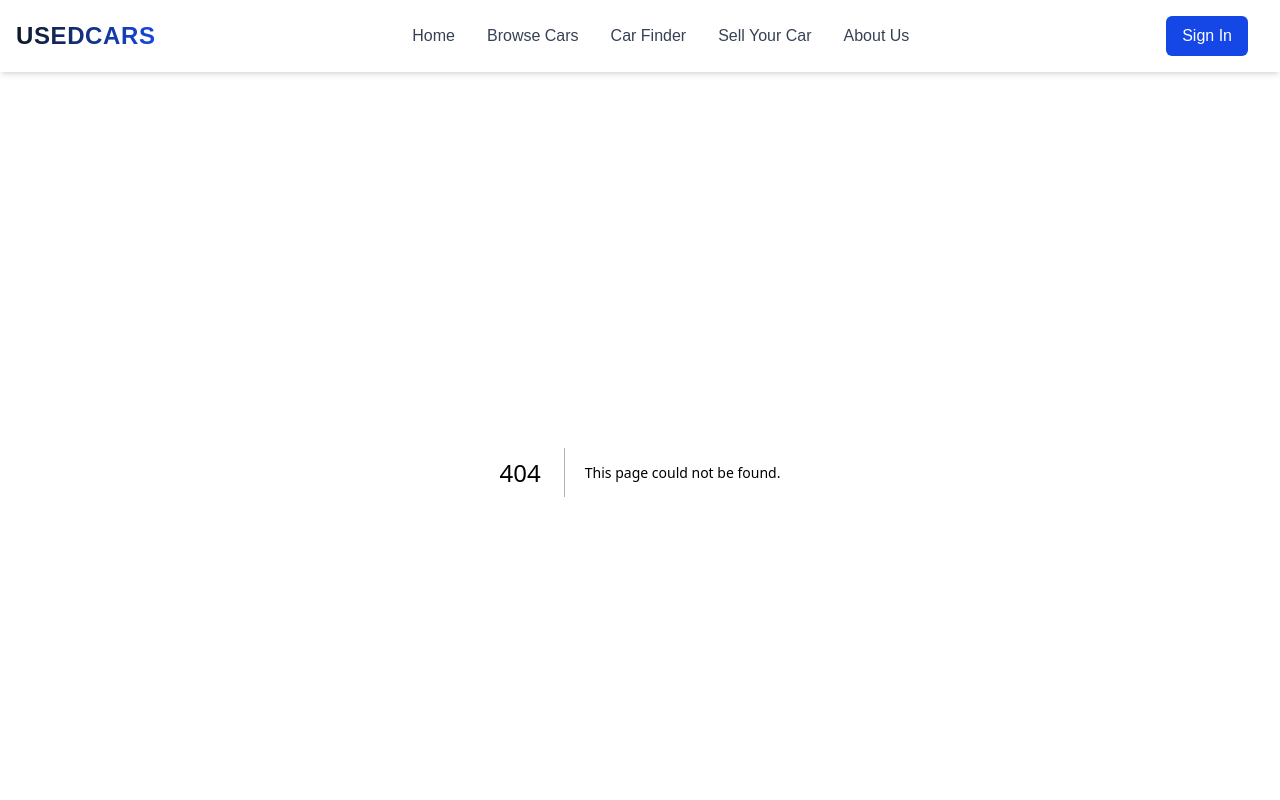
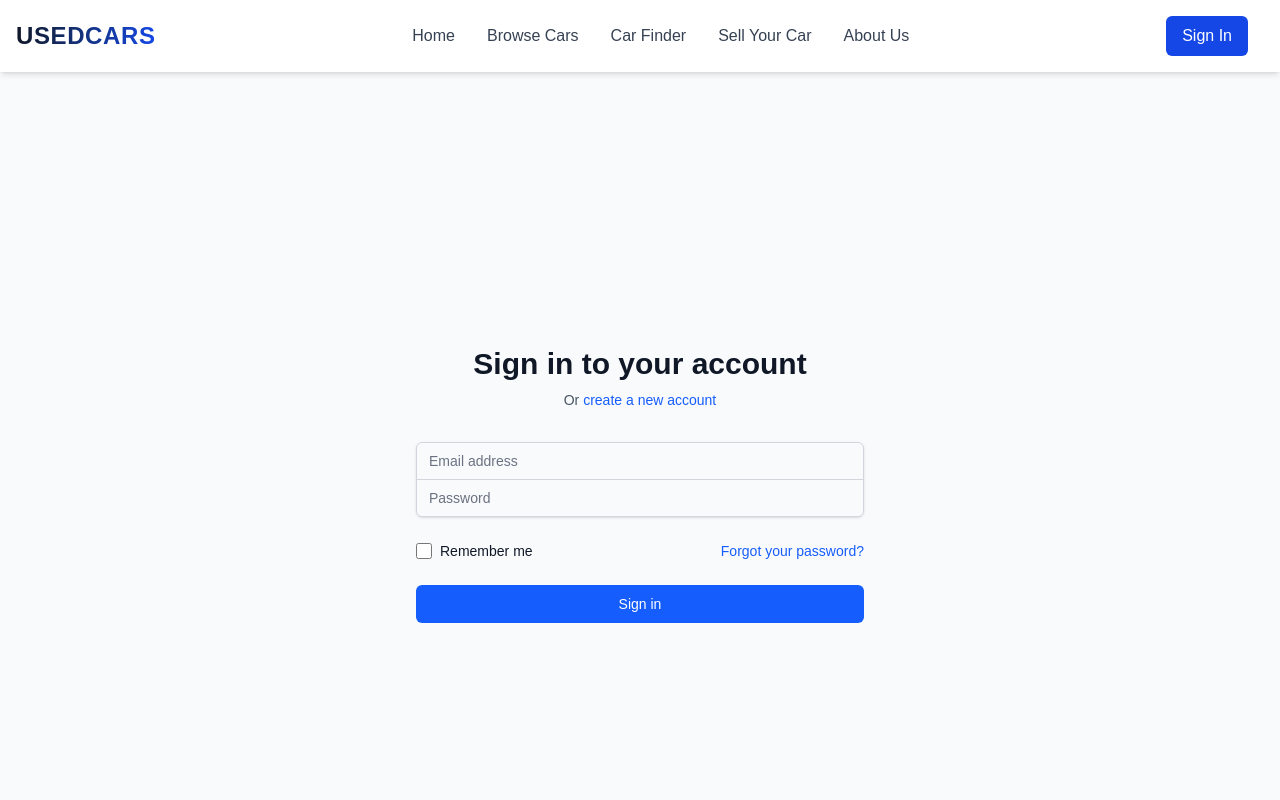
Before and after one commit to RobertSternal/usedcars, a Next.js app in the folder used-cars/: page /signin in a window 1280 px wide. Before the commit this address had no page. Shown: the top 800 px of the page. Built offline with nearby package versions, Linux system fonts and the light colour scheme.

Commit message:
feat: Add sign in page with form and authentication handling

```diff
--- /dev/null
+++ b/used-cars/src/app/signin/page.tsx
@@ -0,0 +1,146 @@
+'use client';
+
+import { useState } from 'react';
+import { useRouter } from 'next/navigation';
+import Link from 'next/link';
+
+export default function SignIn() {
+  const [email, setEmail] = useState('');
+  const [password, setPassword] = useState('');
+  const [error, setError] = useState('');
+  const [loading, setLoading] = useState(false);
+  const router = useRouter();
+
+  const handleSubmit = async (e: React.FormEvent) => {
+    e.preventDefault();
+    setError('');
+    setLoading(true);
+
+    try {
+      const response = await fetch('/api/auth/signin', {
+        method: 'POST',
+        headers: {
+          'Content-Type': 'application/json',
+        },
+        body: JSON.stringify({ email, password }),
+      });
+
+      const data = await response.json();
+
+      if (!response.ok) {
+        throw new Error(data.error || 'Failed to sign in');
+      }
+
+      // Store token in localStorage
+      localStorage.setItem('token', data.token);
+      localStorage.setItem('user', JSON.stringify(data.user));
+
+      // Redirect to home page or dashboard
+      router.push('/');
+    } catch (err) {
+      setError(err instanceof Error ? err.message : 'An error occurred');
+    } finally {
+      setLoading(false);
+    }
+  };
+
+  return (
+    <div className="min-h-screen flex items-center justify-center bg-gray-50 py-12 px-4 sm:px-6 lg:px-8">
+      <div className="max-w-md w-full space-y-8">
+        <div>
+          <h2 className="mt-6 text-center text-3xl font-extrabold text-gray-900">
+            Sign in to your account
+          </h2>
+          <p className="mt-2 text-center text-sm text-gray-600">
+            Or{' '}
+            <Link href="/signup" className="font-medium text-blue-600 hover:text-blue-500">
+              create a new account
+            </Link>
+          </p>
+        </div>
+
+        {error && (
+          <div className="bg-red-50 border-l-4 border-red-500 p-4 mb-4">
+            <div className="flex">
+              <div className="flex-shrink-0">
+                <svg className="h-5 w-5 text-red-400" viewBox="0 0 20 20" fill="currentColor">
+                  <path fillRule="evenodd" d="M10 18a8 8 0 100-16 8 8 0 000 16zm3.707-9.293a1 1 0 00-1.414-1.414L9 10.586 7.707 9.293a1 1 0 00-1.414 1.414l2 2a1 1 0 001.414 0l4-4z" clipRule="evenodd" />
+                </svg>
+              </div>
+              <div className="ml-3">
+                <p className="text-sm text-red-700">{error}</p>
+              </div>
+            </div>
+          </div>
+        )}
+
+        <form className="mt-8 space-y-6" onSubmit={handleSubmit}>
+          <div className="rounded-md shadow-sm -space-y-px">
+            <div>
+              <label htmlFor="email" className="sr-only">
+                Email address
+              </label>
+              <input
+                id="email"
+                name="email"
+                type="email"
+                autoComplete="email"
+                required
+                className="appearance-none rounded-none relative block w-full px-3 py-2 border border-gray-300 placeholder-gray-500 text-gray-900 rounded-t-md focus:outline-none focus:ring-blue-500 focus:border-blue-500 focus:z-10 sm:text-sm"
+                placeholder="Email address"
+                value={email}
+                onChange={(e) => setEmail(e.target.value)}
+              />
+            </div>
+            <div>
+              <label htmlFor="password" className="sr-only">
+                Password
+              </label>
+              <input
+                id="password"
+                name="password"
+                type="password"
+                autoComplete="current-password"
+                required
+                className="appearance-none rounded-none relative block w-full px-3 py-2 border border-gray-300 placeholder-gray-500 text-gray-900 rounded-b-md focus:outline-none focus:ring-blue-500 focus:border-blue-500 focus:z-10 sm:text-sm"
+                placeholder="Password"
+                value={password}
+                onChange={(e) => setPassword(e.target.value)}
+              />
+            </div>
+          </div>
+
+          <div className="flex items-center justify-between">
+            <div className="flex items-center">
+              <input
+                id="remember-me"
+                name="remember-me"
+                type="checkbox"
+                className="h-4 w-4 text-blue-600 focus:ring-blue-500 border-gray-300 rounded"
+              />
+              <label htmlFor="remember-me" className="ml-2 block text-sm text-gray-900">
+                Remember me
+              </label>
+            </div>
+
+            <div className="text-sm">
+              <Link href="/forgot-password" className="font-medium text-blue-600 hover:text-blue-500">
+                Forgot your password?
+              </Link>
+            </div>
+          </div>
+
+          <div>
+            <button
+              type="submit"
+              disabled={loading}
+              className="group relative w-full flex justify-center py-2 px-4 border border-transparent text-sm font-medium rounded-md text-white bg-blue-600 hover:bg-blue-700 focus:outline-none focus:ring-2 focus:ring-offset-2 focus:ring-blue-500 disabled:opacity-50"
+            >
+              {loading ? 'Signing in...' : 'Sign in'}
+            </button>
+          </div>
+        </form>
+      </div>
+    </div>
+  );
+}
```
